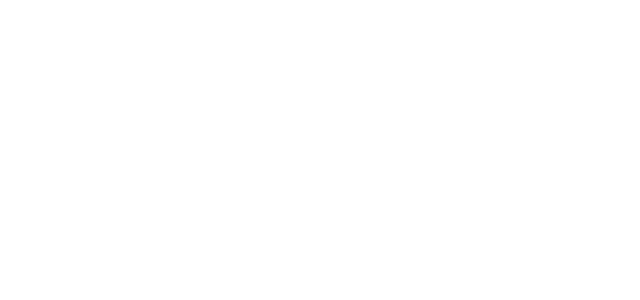
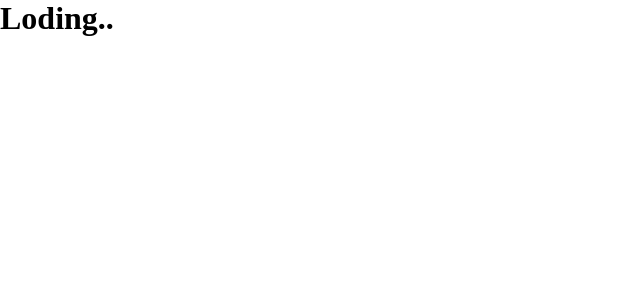
Before and after one commit to developmentwithshivam/Search_Movies, a React (Vite) app in the folder vite-project/: page /#/Favorites in a window 1280 px wide. Shown: the top 300 px of the page, without its empty margins (0-640 px from the left). Built offline with nearby package versions, Linux system fonts and the light colour scheme.

Commit message:
commit 9

```diff
--- a/vite-project/src/pages/Favorites.jsx
+++ b/vite-project/src/pages/Favorites.jsx
@@ -6,7 +6,7 @@
   console.log(savedData);
 
   return (
-     <div className={styles.container}>
+    savedData.length > 0?<> <div className={styles.container}>
     {savedData.map((item) => (
         <div key={item.imdbID} className={styles.card}>
         <img src={item.Poster} alt={item.Title} className={styles.poster} />
@@ -16,7 +16,10 @@
           </div>
        </div>
   ))}
-          </div>
+    </div></>:<>
+    <h1>Loding..</h1>
+    </>
+
   )
 }
 
```
Lines whose indentation alone changed are shown as unchanged.
